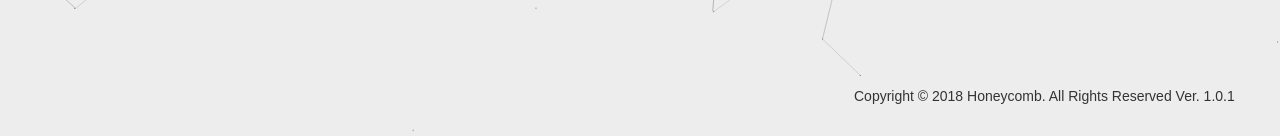
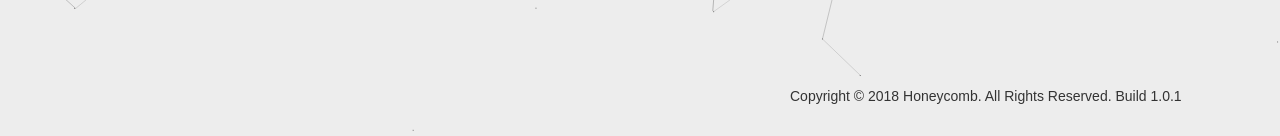
Before and after one commit to noahcao/HoneyComb, a Vue app in the folder code/HoneyComb/: page / in a window 1280 px wide. Shown: the part 640-776 px from the top of the page. Built offline with nearby package versions, Linux system fonts and the light colour scheme; no server answers.

Commit message:
build 1.0.1

```diff
--- a/code/HoneyComb/src/components/main/Body.vue
+++ b/code/HoneyComb/src/components/main/Body.vue
@@ -25,7 +25,7 @@
 
     <div class="panel panel-default">
       <div class="panel-body pull-right">
-        Copyright © 2018 Honeycomb. All Rights Reserved Ver. 1.0.1
+        Copyright © 2018 Honeycomb. All Rights Reserved. Build 1.0.1
       </div>
     </div>
     <!-- /input-group -->
@@ -203,7 +203,7 @@ input:focus {
 }
 @media (min-width: 768px) {
   .panel-default {
-    margin-left: 60%;
+    margin-left: 55%;
   }
 }
 .panel-default {
```
